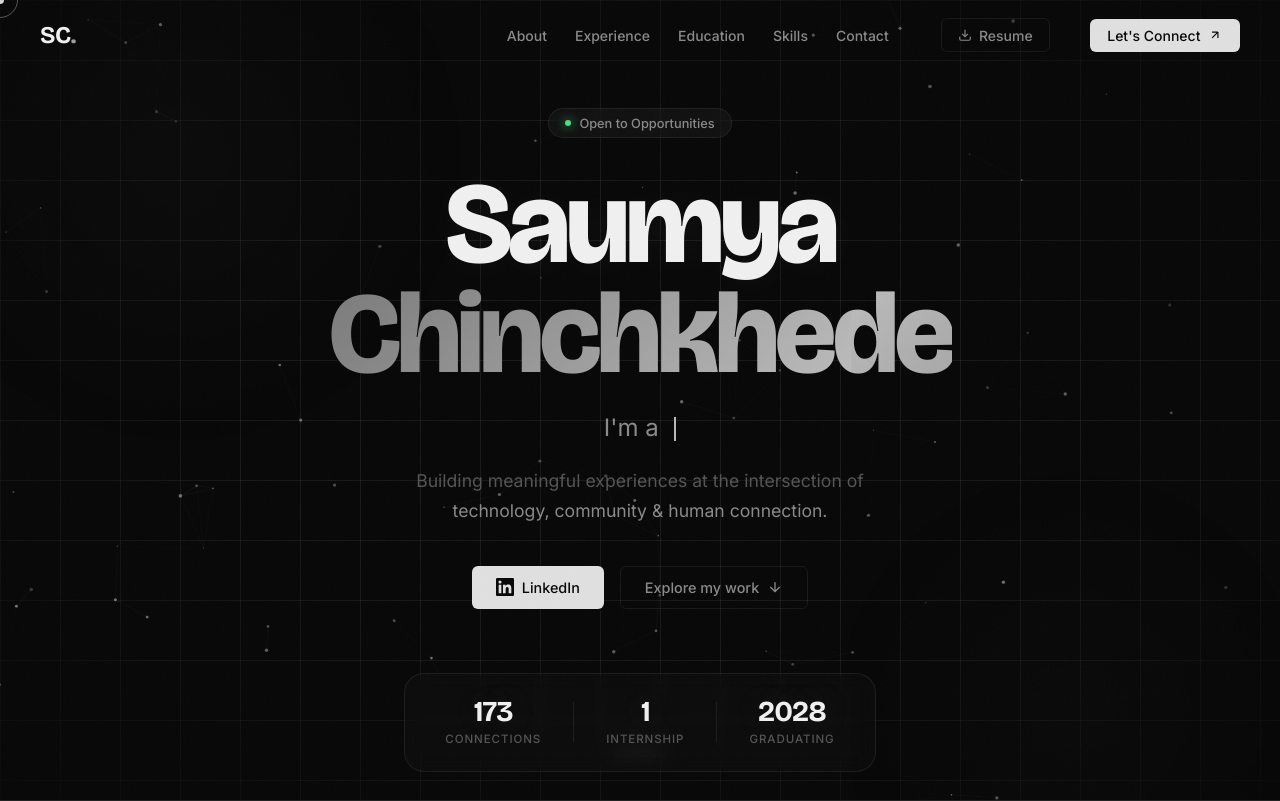
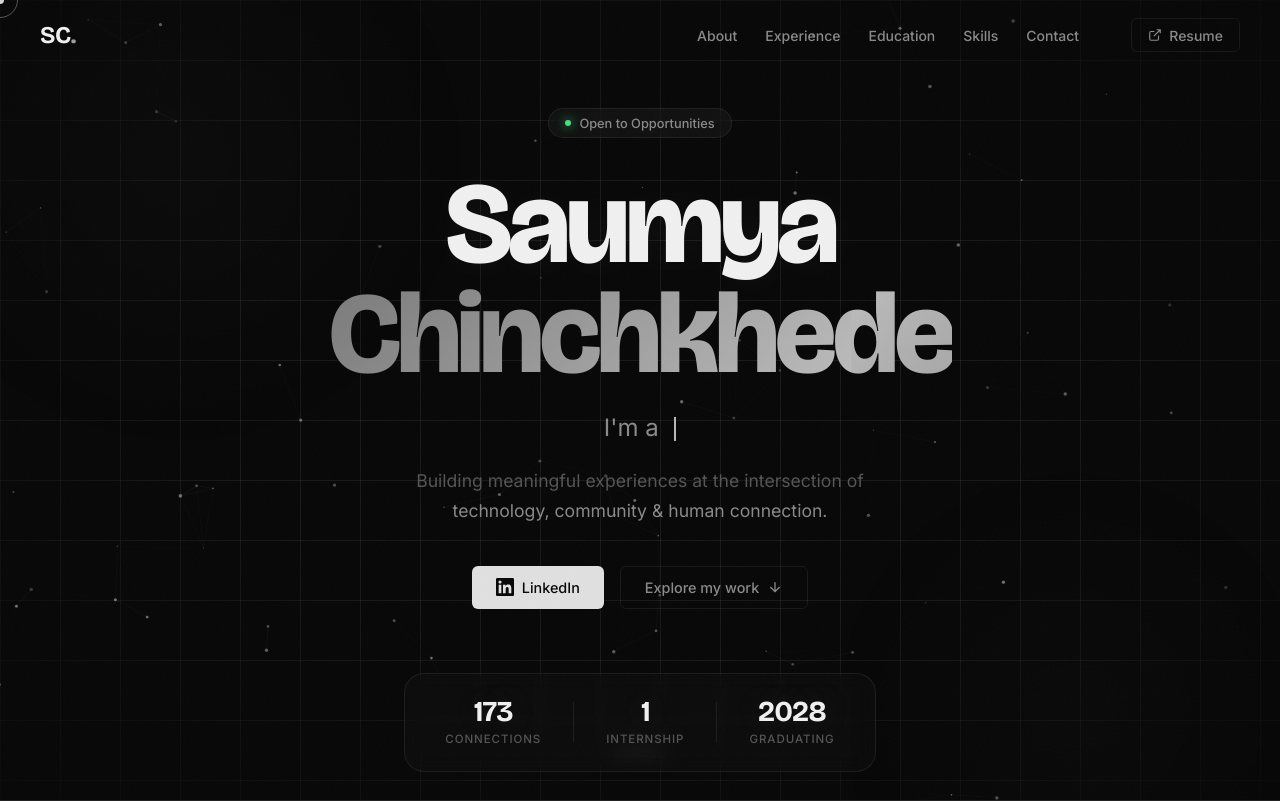
Before and after one commit to Saumya-ch-100/portfolio, a website built with Vite: page index.html in a window 1280 px wide. Shown: the top 801 px of the page. Built offline with nearby package versions, Linux system fonts and the light colour scheme; some packages are replaced by stand-ins of ours.

Commit message:
Update resume link behavior and remove Let's Connect button

```diff
--- a/index.html
+++ b/index.html
@@ -32,13 +32,9 @@
           <li><a href="#skills" class="nav-link" data-label="Skills">Skills</a></li>
           <li><a href="#contact" class="nav-link" data-label="Contact">Contact</a></li>
         </ul>
-        <a href="/saumya-chinchkhede-resume.pdf" target="_blank" download class="nav-resume" id="nav-resume-btn">
-          <svg width="14" height="14" viewBox="0 0 24 24" fill="none" stroke="currentColor" stroke-width="2"><path d="M21 15v4a2 2 0 01-2 2H5a2 2 0 01-2-2v-4"/><polyline points="7 10 12 15 17 10"/><line x1="12" y1="15" x2="12" y2="3"/></svg>
+        <a href="/saumya-chinchkhede-resume.pdf" target="_blank" class="nav-resume" id="nav-resume-btn">
+          <svg width="14" height="14" viewBox="0 0 24 24" fill="none" stroke="currentColor" stroke-width="2"><path d="M18 13v6a2 2 0 01-2 2H5a2 2 0 01-2-2V8a2 2 0 012-2h6M15 3h6v6M10 14L21 3"/></svg>
           Resume
-        </a>
-        <a href="https://www.linkedin.com/in/saumya-ch/" target="_blank" class="nav-cta" id="nav-cta-btn">
-          <span>Let's Connect</span>
-          <svg width="14" height="14" viewBox="0 0 24 24" fill="none" stroke="currentColor" stroke-width="2"><path d="M7 17L17 7M17 7H7M17 7v10"/></svg>
         </a>
         <button class="nav-toggle" id="nav-toggle" aria-label="Toggle menu">
           <span></span><span></span><span></span>
@@ -50,7 +46,7 @@
         <a href="#education" class="nav-mobile-link">Education</a>
         <a href="#skills" class="nav-mobile-link">Skills</a>
         <a href="#contact" class="nav-mobile-link">Contact</a>
-        <a href="/saumya-chinchkhede-resume.pdf" target="_blank" download class="nav-mobile-link nav-mobile-resume">↓ Download Resume</a>
+        <a href="/saumya-chinchkhede-resume.pdf" target="_blank" class="nav-mobile-link nav-mobile-resume">Resume ↗</a>
       </div>
     </nav>
 
```
